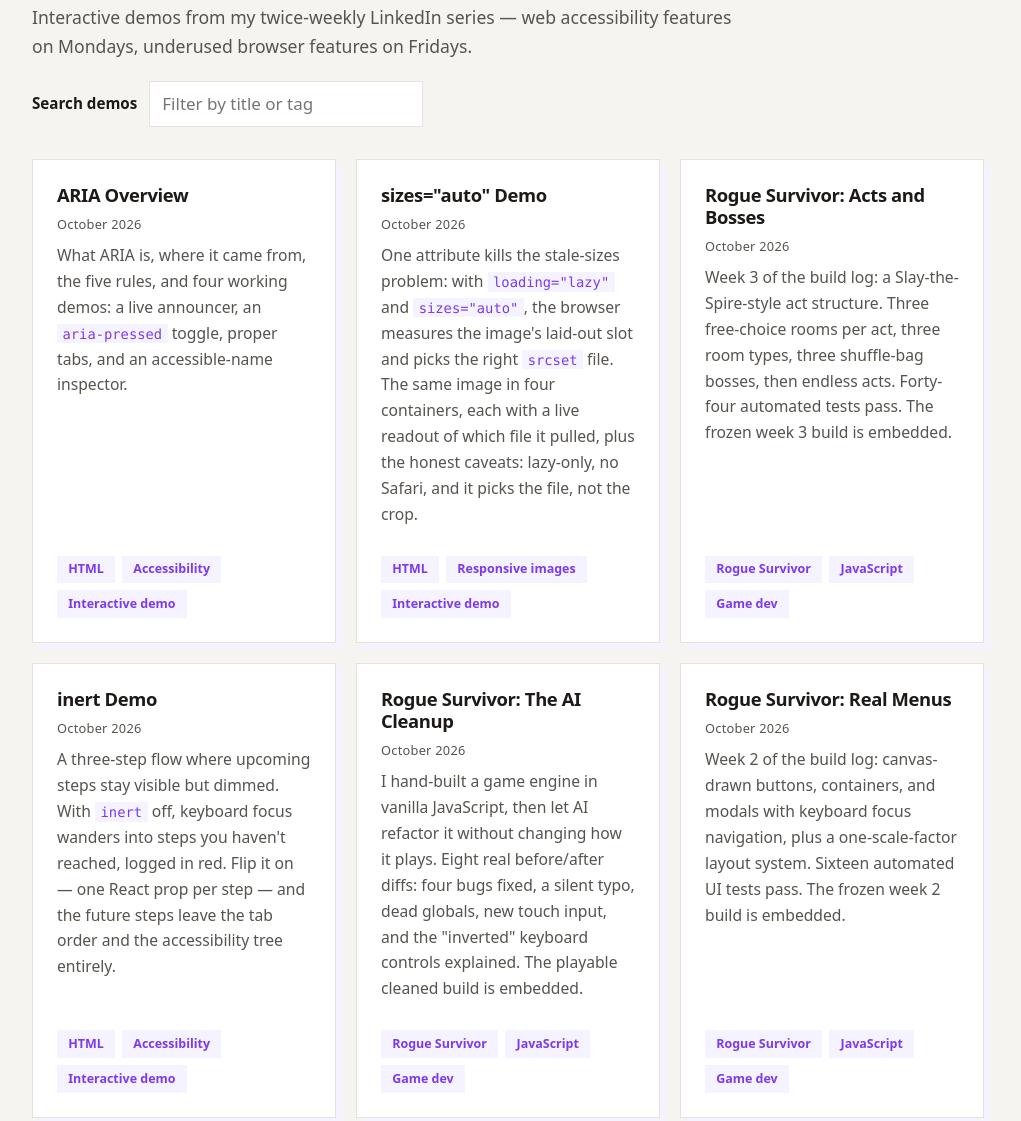
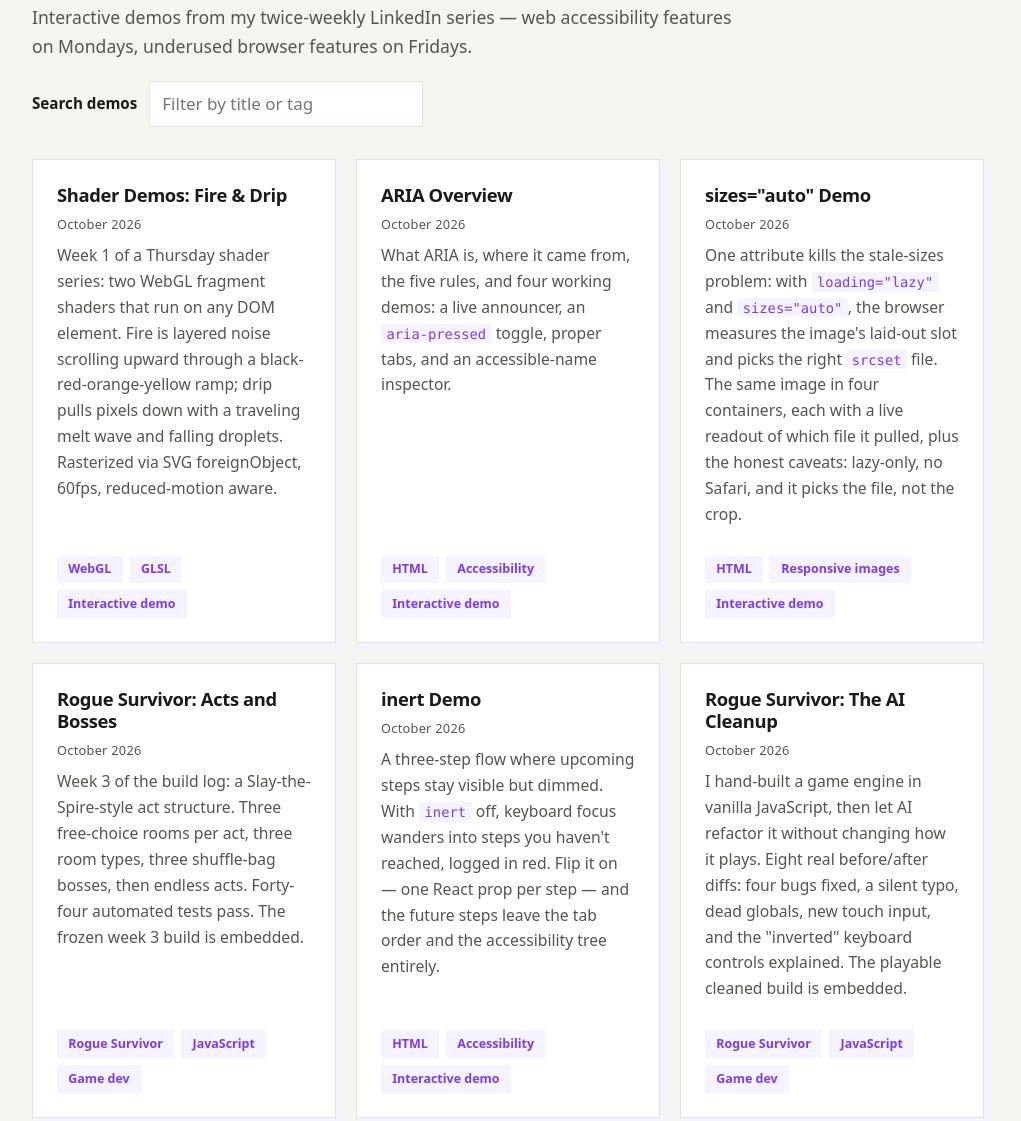
Before and after one commit to SydBal/sydbal.github.io, a plain HTML site: page index.html in a window 1280 px wide. Shown: the part 4677-5798 px from the top of the page, without its empty margins (132-1153 px from the left). Drawn offline with Linux system fonts and the light colour scheme.

Commit message:
Add Shader Demos week-1 card

```diff
--- a/index.html
+++ b/index.html
@@ -329,6 +329,12 @@
             <p>What ARIA is, where it came from, the five rules, and four working demos: a live announcer, an <code>aria-pressed</code> toggle, proper tabs, and an accessible-name inspector.</p>
             <ul class="tags" aria-label="Technologies"><li>HTML</li><li>Accessibility</li><li>Interactive demo</li></ul>
           </article>
+          <article class="card" data-published="2026-10-15">
+            <h3><a href="https://dominic.balass.one/shader-demos/" target="_blank" rel="noopener">Shader Demos: Fire &amp; Drip</a></h3>
+            <p class="card-date">October 2026</p>
+            <p>Week 1 of a Thursday shader series: two WebGL fragment shaders that run on any DOM element. Fire is layered noise scrolling upward through a black-red-orange-yellow ramp; drip pulls pixels down with a traveling melt wave and falling droplets. Rasterized via SVG foreignObject, 60fps, reduced-motion aware.</p>
+            <ul class="tags" aria-label="Technologies"><li>WebGL</li><li>GLSL</li><li>Interactive demo</li></ul>
+          </article>
         </div>
       </div>
     </section>
```
